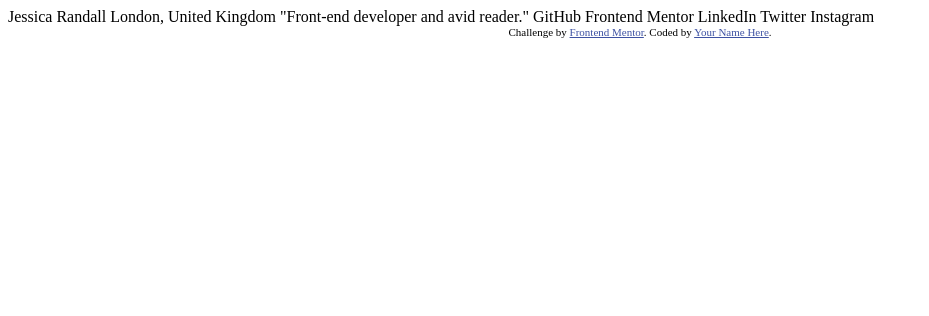
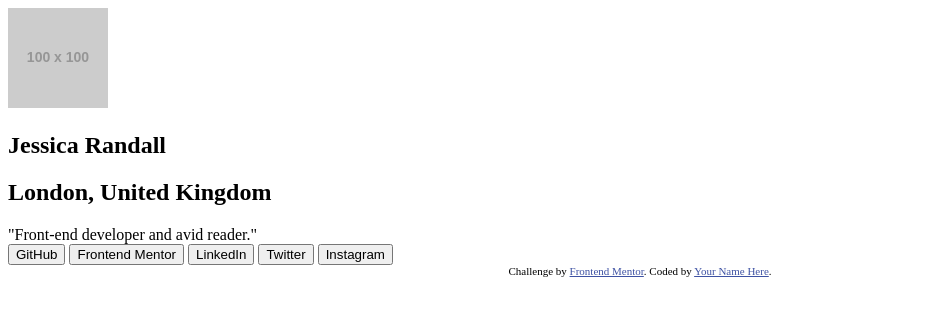
Before and after one commit to Rubenbard/social-links-profile, a plain HTML site: page index.html in a window 1280 px wide. Shown: the whole page, without its empty margins (0-929 px from the left). Drawn offline with Linux system fonts and the light colour scheme; placeholder pictures from the web are drawn by us.

Commit message:
setup html frame

```diff
--- a/index.html
+++ b/index.html
@@ -15,16 +15,29 @@
   </style>
 </head>
 <body>
+  <main class="card-container">
+    <section class="card" aria-labelledby="card-title">
+      <!-- Avatar Image -->
+      <img
+        src="https://via.placeholder.com/100"
+        alt="User Avatar"
+        class="avatar">
 
-  Jessica Randall
-  London, United Kingdom
-  "Front-end developer and avid reader."
+      <!-- Card title -->
+      <h1 id="card-title" class="title">Jessica Randall</h1>
+      <h2 id="card-subtitle">London, United Kingdom</h2>
+      <quote class="quote">"Front-end developer and avid reader."</quote>
 
-  GitHub
-  Frontend Mentor
-  LinkedIn
-  Twitter
-  Instagram
+      <!-- Button Group -->
+      <div class="buttons" role="group" aria-label="Card Actions">
+        <button>GitHub</button>
+        <button>Frontend Mentor</button>
+        <button>LinkedIn</button>
+        <button>Twitter</button>
+        <button>Instagram</button>
+      </div>
+    </section>
+  </main>
 
   <div class="attribution">
     Challenge by <a href="https://www.frontendmentor.io?ref=challenge" target="_blank">Frontend Mentor</a>.
```
